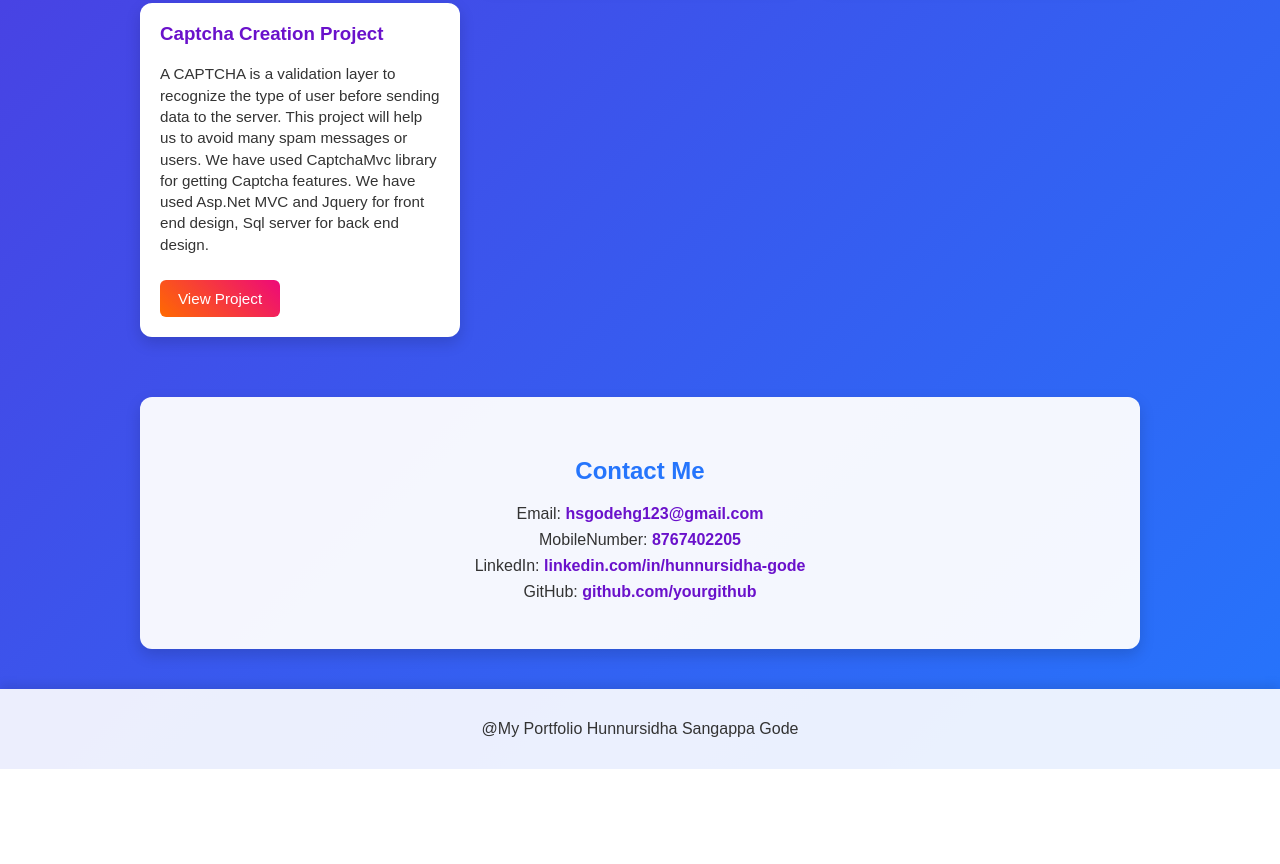
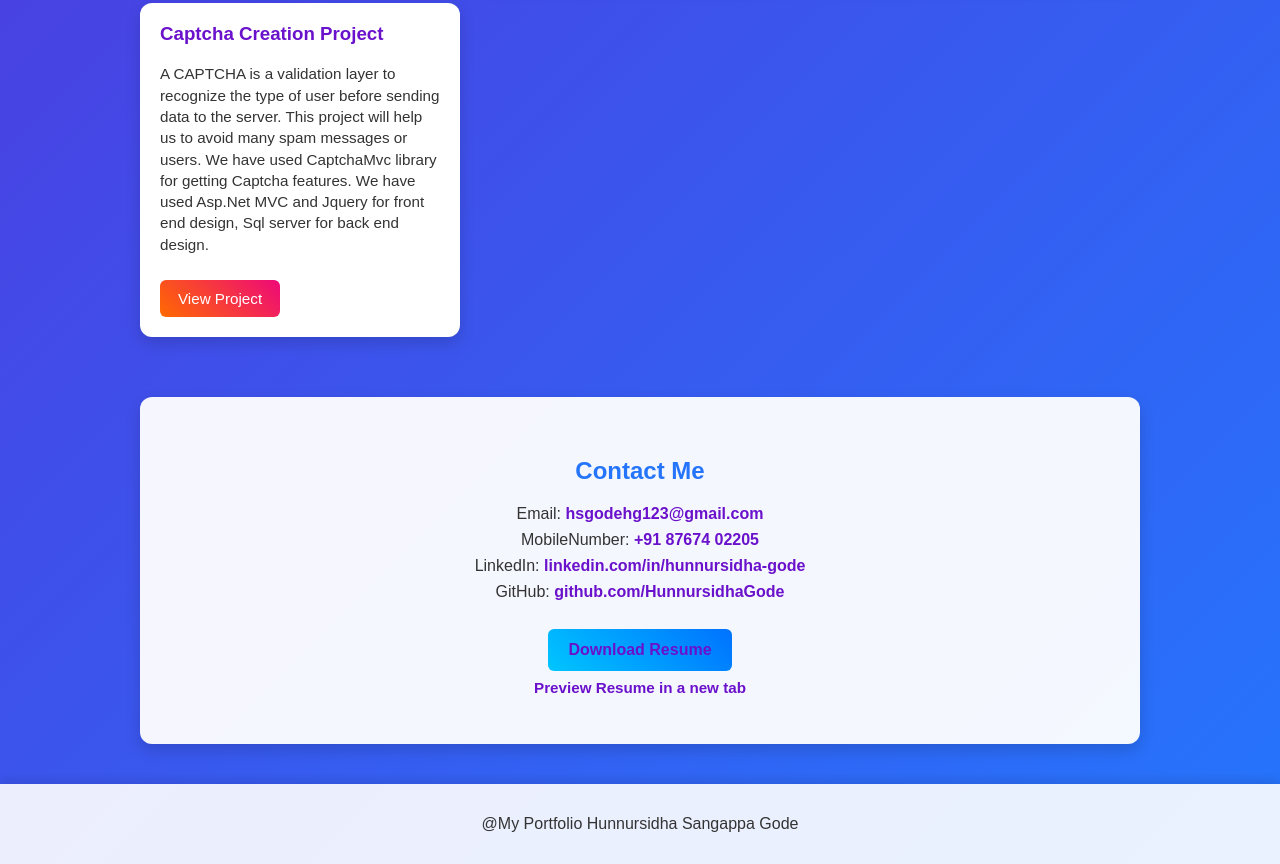
Before and after one commit to HunnursidhaGode/Portfolio, a plain HTML site: page index.html in a window 1280 px wide. Shown: the part 2029-2893 px from the top of the page. Before the commit the page ends 2798 px from the top, so only its background shows below. Drawn offline with Linux system fonts and the light colour scheme.

Commit message:
pdf section adeed

```diff
--- a/portfolio.html
+++ b/index.html
@@ -227,6 +227,18 @@
         background: rgba(255, 255, 255, 0.9);
         box-shadow: 0px -4px 10px rgba(0, 0, 0, 0.1);
       }
+
+      /* Small responsive tweaks */
+      @media (max-width: 520px) {
+        .intro h1 {
+          font-size: 1.6rem;
+        }
+
+        .profile-pic {
+          width: 140px;
+          height: 140px;
+        }
+      }
     </style>
   </head>
   <body>
@@ -404,7 +416,7 @@
 
         <p>
           MobileNumber:
-          <a href="#">8767402205</a>
+          <a href="tel:+918767402205">+91 87674 02205</a>
         </p>
 
         <p>
@@ -412,6 +424,7 @@
           <a
             href="https://www.linkedin.com/in/hunnursidha-gode-759a46262"
             target="_blank"
+            rel="noopener noreferrer"
             >linkedin.com/in/hunnursidha-gode</a
           >
         </p>
@@ -420,8 +433,32 @@
           <a
             href="https://github.com/HunnursidhaGode?tab=repositories"
             target="_blank"
-            >github.com/yourgithub</a
+            rel="noopener noreferrer"
+            >github.com/HunnursidhaGode</a
           >
+        </p>
+
+        <!-- Download Resume Button -->
+        <!-- To make this work when you host the site, place a file named `resume.pdf` in the same folder as this HTML file. -->
+        <p>
+          <a
+            href="MyFinal Resume.pdf"
+            download="MyFinal Resume.pdf"
+            class="resume-btn"
+            aria-label="Download Hunnursidha Gode Resume"
+            >Download Resume</a
+          >
+        </p>
+
+        <!-- Optional: Preview Resume in new tab (works even if download attribute is ignored by browser) -->
+        <p style="margin-top: 8px; font-size: 0.95rem; color: #444">
+          <a
+            href="portfolio/MyFinal Resume.pdf"
+            target="_blank"
+            rel="noopener noreferrer"
+          >
+            Preview Resume in a new tab
+          </a>
         </p>
       </section>
     </div>
```
Also changed, not shown: 1 other file.
